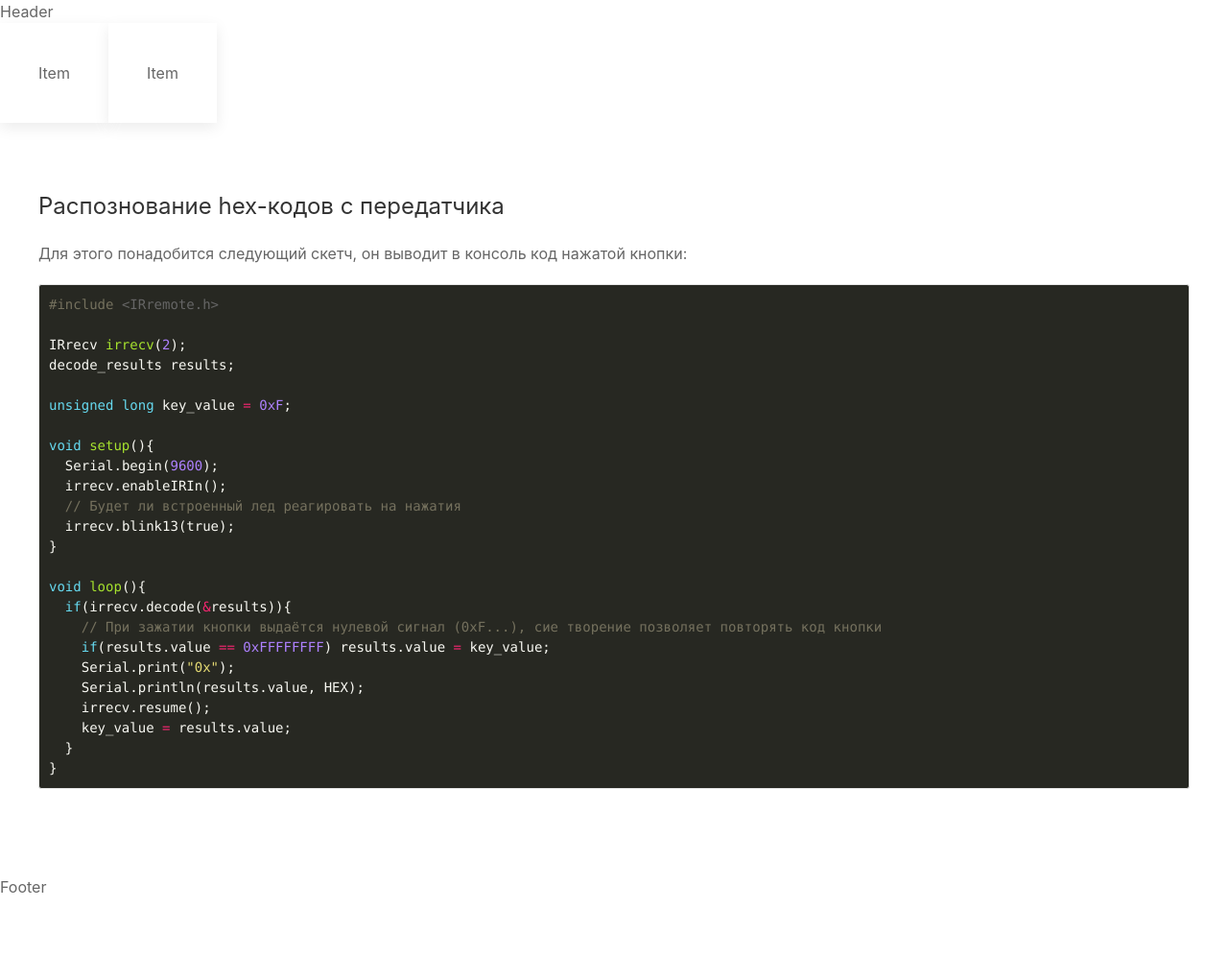
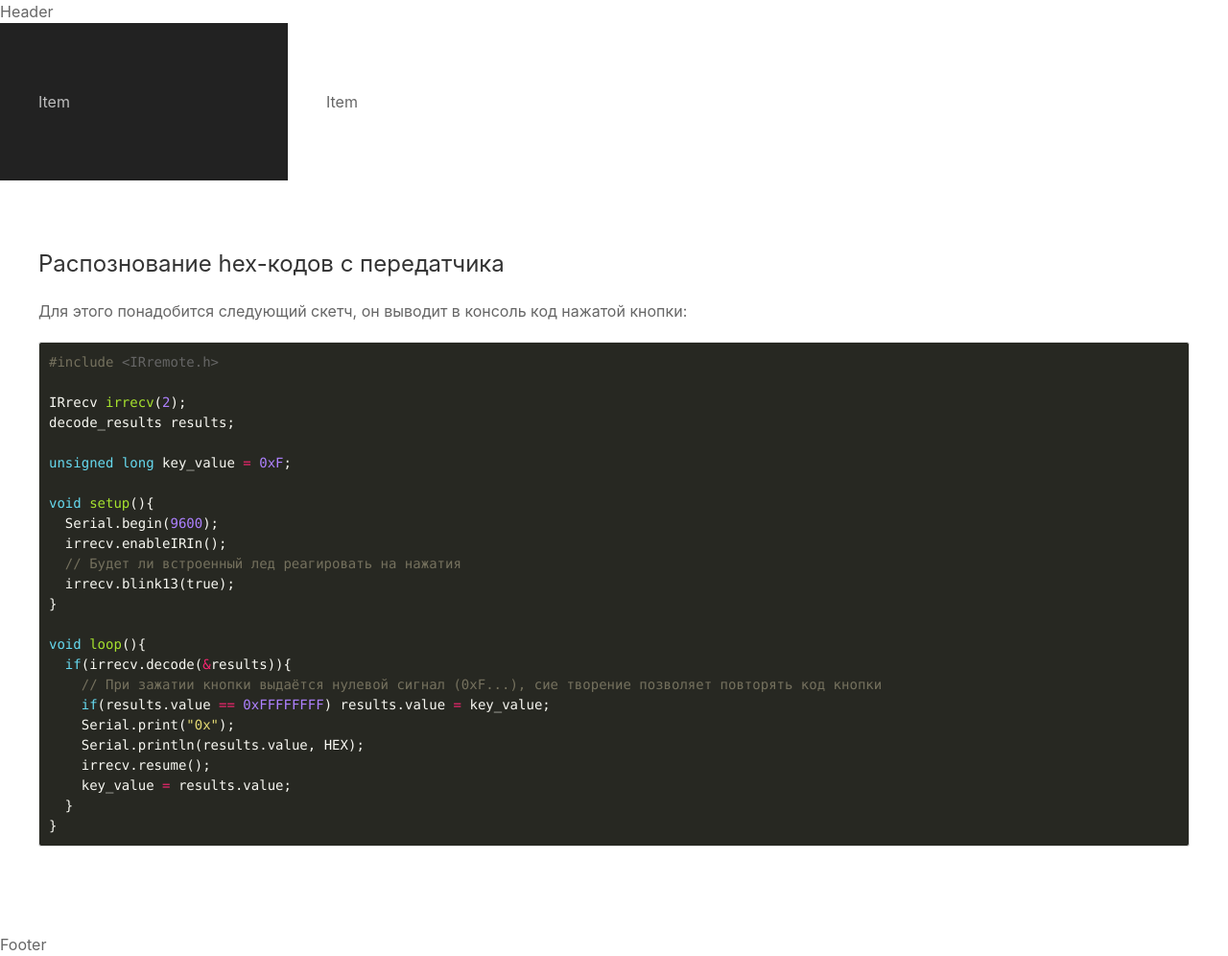
Before and after one commit to ProjectErlon/ProjectErlon.github.io, a Jekyll site: the page built from index.md, in a window 1280 px wide. Shown: the whole page at 96% size. Built offline with Jekyll 4.4.1, drawn with Linux system fonts in a browser that asks for light colours; nearby versions of some CDN libraries; before the commit the page ends 936 px from its top, so only the background shows below that.

Commit message:
Update default.html

```diff
--- a/_layouts/default.html
+++ b/_layouts/default.html
@@ -12,8 +12,8 @@
 
 
     <div class="uk-grid-collapse" uk-grid>
-      <div><div class="uk-card uk-card-default uk-card-body">Item</div></div>
-      <div><div class="uk-card uk-card-default uk-card-body">Item</div></div>
+      <div class="uk-width-medium"><div class="uk-tile uk-tile-secondary">Item</div></div>
+      <div class="uk-width-expand"><div class="uk-tile">Item</div></div>
     </div>
 
 
```
